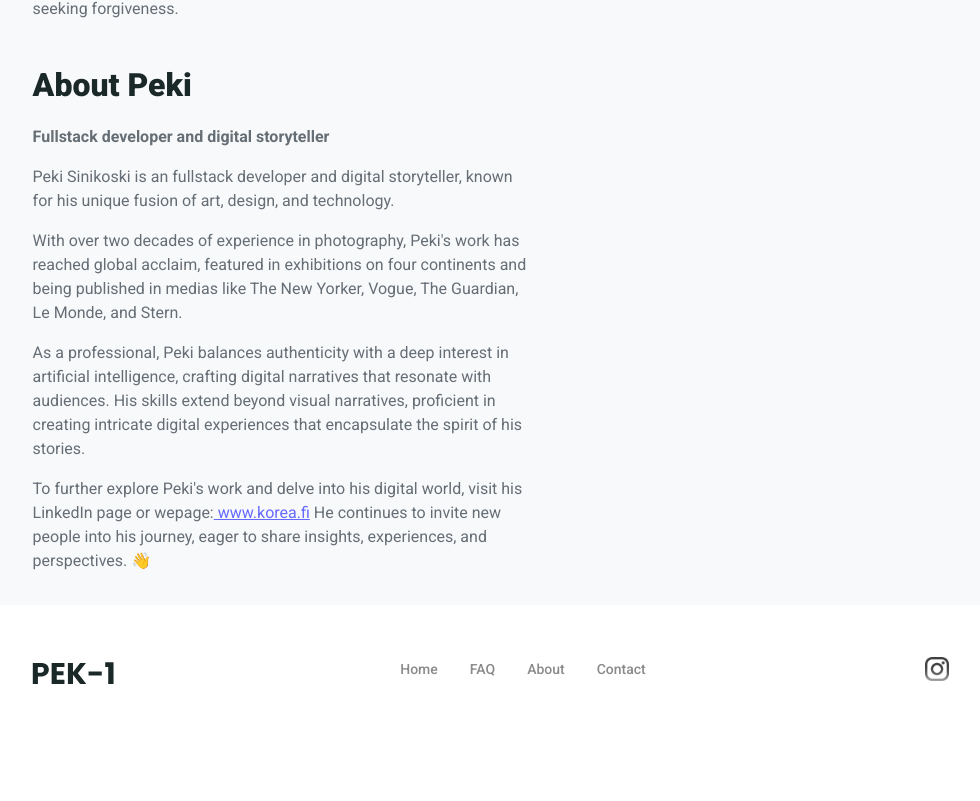
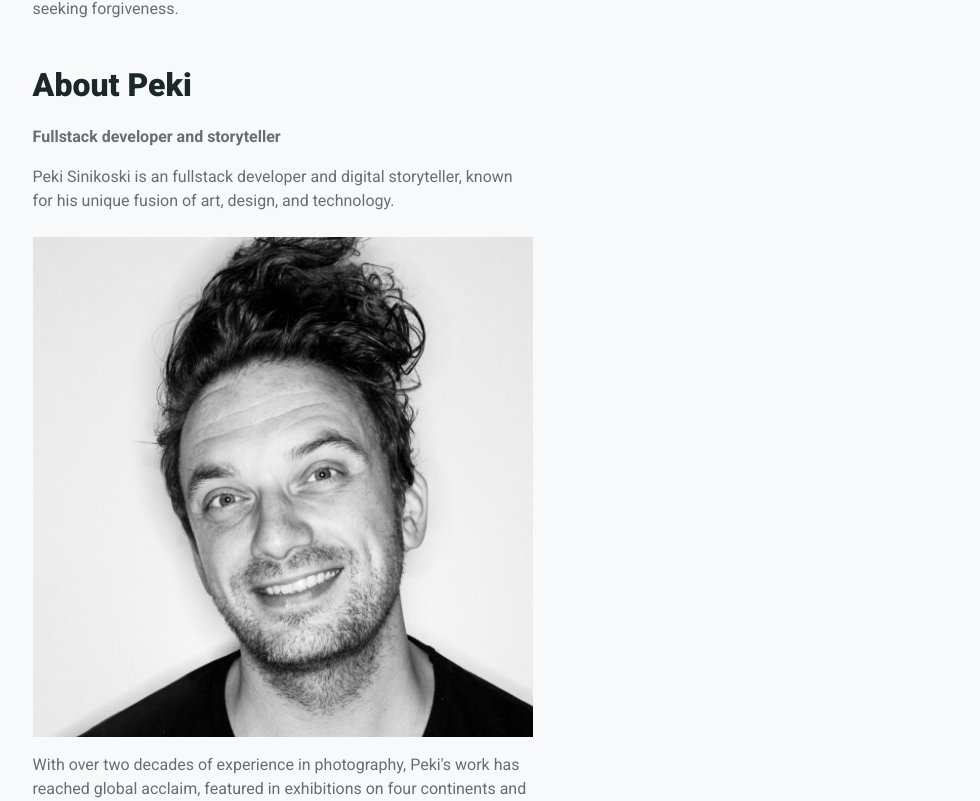
Before and after one commit to akipeki/D_3.0, a React (Vite) app in the folder frontend/: page /about in a window 1280 px wide. Shown: the part 759-1560 px from the top of the page, without its empty margins (153-1133 px from the left). Before the commit the page ends 1508 px from the top, so only its background shows below. Built offline with nearby package versions, Linux system fonts and the light colour scheme.

Commit message:
some fixes

```diff
--- a/frontend/src/App.jsx
+++ b/frontend/src/App.jsx
@@ -9,7 +9,7 @@ const App = () => {
     <BrowserRouter>
       <div className='innerWrapper'>
         <div className='innerWrapper flex flex-col justify-center px-4 sm:px-0'>
-          <header className='w-full flex border-none justify-between items-center bg-white px-1 sm:px-14 md:px-0 lg:px-0 xl:px-0 py-4 border-b border-b-[#e6ebf4]'>
+          <header className='w-full flex border-none justify-between items-center bg-white px-1 sm:px-14 md:px-14 lg:px-0 xl:px-0 py-4 border-b border-b-[#e6ebf4]'>
 
             <Link to='/'>
               <img src={LOGO_SORRY_OS} alt="logo" className="w-40 sm:w-60 md:w-80" />
--- a/frontend/src/assets/index.js
+++ b/frontend/src/assets/index.js
@@ -4,6 +4,7 @@ import LOGO_SORRY_OS from './LOGO_SORRY_OS.svg';
 import preview from './preview.png';
 import akipeki_cat_web from './akipeki_cat_web.png'
 import instagram from './instagram.png'
+import peki_SINIKOSKI from './peki_SINIKOSKI.png'
 
 
 // These index.js files are essentially "barrel" files that allow you to clean up imports in your code.
@@ -16,5 +17,6 @@ export {
   LOGO_SORRY_OS,
   preview,
   akipeki_cat_web,
-  instagram
+  instagram,
+  peki_SINIKOSKI,
 };
--- a/frontend/src/pages/About.jsx
+++ b/frontend/src/pages/About.jsx
@@ -1,5 +1,6 @@
 import React from 'react'
 import { Link } from 'react-router-dom';
+import { peki_SINIKOSKI } from '../assets';
 
 const About = () => {
     return (
@@ -15,12 +16,16 @@ const About = () => {
             </div>
 
             <div className='mt-8 pt-2'>
+
+
                 <h1 className='font-extrabold text-[#1B2828] text-[32px]'>About Peki</h1>
-                <h6 className='mt-4 text-[#666e75] font-bold text-[16px] max-w-[500px]'>Fullstack developer and digital storyteller</h6>
+                <h6 className='mt-4 text-[#666e75] font-bold text-[16px] max-w-[500px]'>Fullstack developer and storyteller</h6>
                 <p className='mt-4 text-[#666e75] text-[16px] max-w-[500px]'>Peki Sinikoski is an fullstack developer and digital storyteller, known for his unique fusion of art, design, and technology.</p>
+                <img className="pt-6 max-w-[220px] xs:max-w-[320px] sm:max-w-[380px] md:max-w-[500px] sm:px-0 md:px-0 " src={peki_SINIKOSKI} alt="Peki Sinikoski" />
+
                 <p className='mt-4 text-[#666e75] text-[16px] max-w-[500px]'>With over two decades of experience in photography, Peki's work has reached global acclaim, featured in exhibitions on four continents and being published in medias like The New Yorker, Vogue, The Guardian, Le Monde, and Stern.</p>
                 <p className='mt-4 text-[#666e75] text-[16px] max-w-[500px]'>As a professional, Peki balances authenticity with a deep interest in artificial intelligence, crafting digital narratives that resonate with audiences. His skills extend beyond visual narratives, proficient in creating intricate digital experiences that encapsulate the spirit of his stories.</p>
-                <p className='mt-4 text-[#666e75] text-[16px] max-w-[500px]'>To further explore Peki's work and delve into his digital world, visit his LinkedIn page or wepage:
+                <p className='mt-4 text-[#666e75] text-[16px] max-w-[500px]'>To further explore Peki's work and delve into his digital world, visit his <a href="https://www.linkedin.com/in/sinikoski/" target='_blank' className='mt-4 text-[#6469ff] text-[16px] underline'> LinkedIn page</a> or wepage:
                     <a href="http://www.korea.fi" target='_blank' className='mt-4 text-[#6469ff] text-[16px] underline'> www.korea.fi</a> He continues to invite new people into his journey, eager to share insights, experiences, and perspectives. 👋</p>
             </div>
         </section >
```
Also changed, not shown: frontend/src/assets/peki_SINIKOSKI.png (added).
